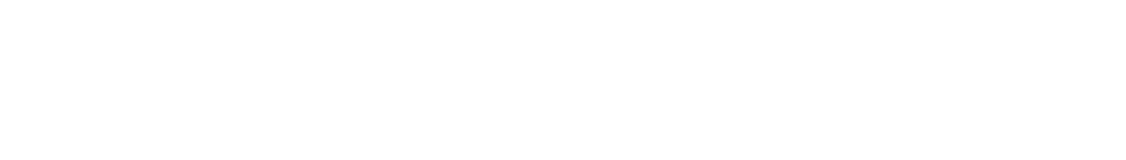
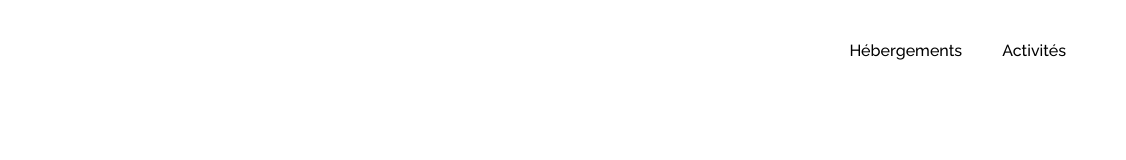
Before and after one commit to Sidi1978/p2-booki, a plain HTML site: page index.html in a window 1280 px wide. Shown: the full height of the page, 154-1280 px from the left. Drawn offline with Linux system fonts and the light colour scheme.

Commit message:
ajout nav

```diff
--- a/index.html
+++ b/index.html
@@ -14,7 +14,17 @@
 			<div  class="img_header">
 				<img src="images/logo/Booki.png" alt="Logo Booki">
 			</div>
+			<nav class="nav_bouki">
+				<ul>
+					<li class="menu_hebergement">
+					   <p>  <a  href="#hebergement_populaire">Hébergements</a> </p>
+					</li>
+					<li class="menu_hebergement">
+					   <p>  <a  href="#activites_Marseille">Activités</a> </p>
+					</li>
+				</ul>
 
+			</nav>
 		</header>
 
 		<main>
```
